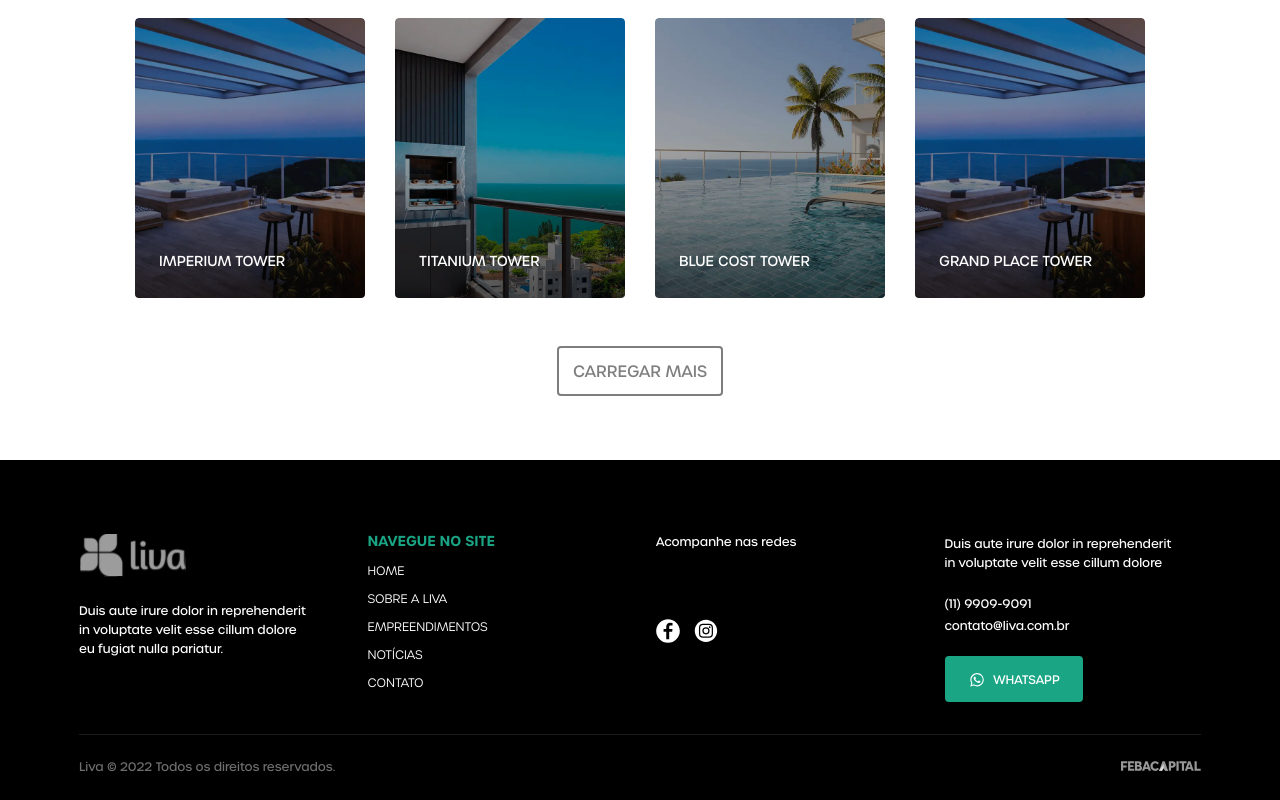
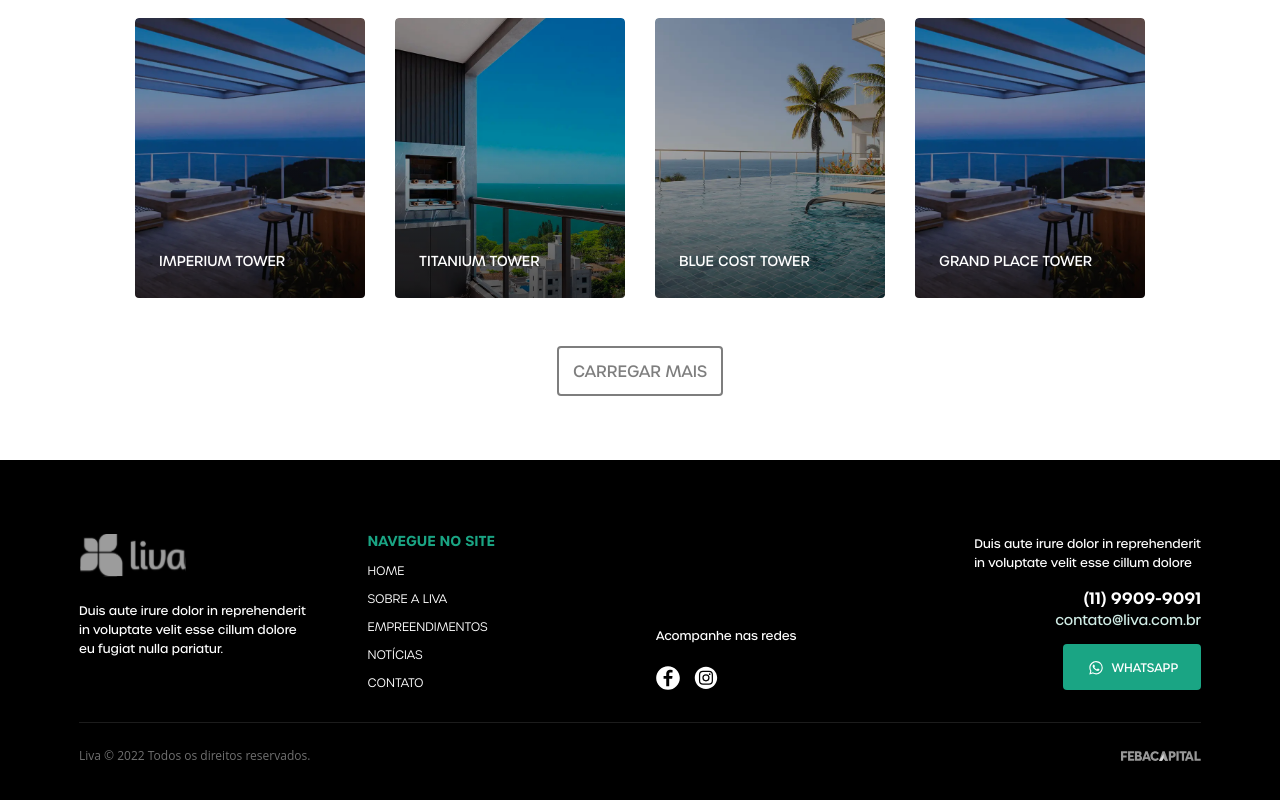
Before and after one commit to bwprado/febacapital, a Next.js app: page / in a window 1280 px wide. Shown: the part 3024-3824 px from the top of the page. Built offline with nearby package versions, Linux system fonts and the light colour scheme.

Commit message:
Refactor header and footer components to use SocialButtons instead of SocialLogin; update footer styles for improved layout and responsiveness, including grid adjustments and font enhancements.

```diff
--- a/components/footer/footer.module.css
+++ b/components/footer/footer.module.css
@@ -23,7 +23,8 @@
 
 .footerGrid {
   display: grid;
-  grid-template-columns: 1fr;
+  grid-template-columns: 1fr 1fr 1fr 1fr;
+  justify-content: center;
   gap: 32px;
   margin-bottom: 32px;
 }
@@ -40,9 +41,24 @@
   gap: 24px;
 }
 
+.footerSection:first-child {
+  align-items: start;
+}
+
+.footerSection:last-child {
+  align-items: end;
+  gap: 16px;
+}
+
+.footerSocialButtons {
+  height: fit-content;
+}
+
 .footerDescription {
   color: var(--footer-text);
-  font-size: calc(var(--font-size) - 2px);
+  font-size: var(--text-xs);
+  font-weight: 500;
+  font-style: medium;
   line-height: 1.6;
 }
 
@@ -77,19 +93,30 @@
 .footerContact {
   display: flex;
   flex-direction: column;
-  gap: 8px;
+  align-items: flex-end;
+  gap: 4px;
 }
 
 .footerContactInfo {
   color: var(--footer-text);
-  font-size: calc(var(--font-size) - 2px);
+  font-size: var(--text-md);
+  font-weight: 600;
+  font-style: bold;
+}
+
+.footerContactInfo[data-highlight='true'] {
+  font-weight: 500;
+  font-style: medium;
+  font-size: var(--text-sm);
+  color: var(--primary-muted);
 }
 
 .footerSocialSection {
   display: flex;
   flex-direction: column;
-  align-items: flex-start;
-  gap: 12px;
+  align-items: start;
+  justify-content: end;
+  gap: 24px;
 }
 
 .footerSocialTitle {
@@ -107,6 +134,11 @@
   flex-direction: column;
   justify-content: space-between;
   align-items: center;
+  font-family: 'Open Sans', sans-serif;
+  font-weight: 400;
+  font-style: normal;
+  font-size: 12px;
+  line-height: 17px;
   color: var(--typography-foreground-muted);
   gap: 8px;
 }
--- a/components/footer/index.tsx
+++ b/components/footer/index.tsx
@@ -1,5 +1,5 @@
 import Image from 'next/image'
-import SocialLogin from '../socials'
+import SocialButtons from '../socials'
 import WhatsAppButton from '../whatsapp-button'
 import styles from './footer.module.css'
 
@@ -33,10 +33,10 @@ export default function Footer({ menuItems }: { menuItems: string[] }) {
           </div>
 
           <div
-            className={`${styles.footerSocialSection} ${styles.footerSocialSectionDarkMode}`}
+            className={styles.footerSocialSection}
           >
             <p className={styles.footerSocialTitle}>Acompanhe nas redes</p>
-            <SocialLogin darkMode />
+            <SocialButtons darkMode className={styles.footerSocialButtons} />
           </div>
 
           <div className={styles.footerSection}>
@@ -47,7 +47,7 @@ export default function Footer({ menuItems }: { menuItems: string[] }) {
             </p>
             <div className={styles.footerContact}>
               <p className={styles.footerContactInfo}>(11) 9909-9091</p>
-              <p className={styles.footerContactInfo}>contato@liva.com.br</p>
+              <p className={styles.footerContactInfo} data-highlight="true">contato@liva.com.br</p>
             </div>
             <WhatsAppButton />
           </div>
--- a/components/header.tsx
+++ b/components/header.tsx
@@ -1,6 +1,6 @@
 import Image from 'next/image'
 import Menu from './menu'
-import SocialLogin from './socials'
+import SocialButtons from './socials'
 import WhatsAppButton from './whatsapp-button'
 
 export default function Header({ menuItems }: { menuItems: string[] }) {
@@ -14,7 +14,7 @@ export default function Header({ menuItems }: { menuItems: string[] }) {
         className="logo"
       />
       <Menu items={menuItems} />
-      <SocialLogin />
+      <SocialButtons />
       <WhatsAppButton />
     </header>
   )
--- a/components/socials/index.tsx
+++ b/components/socials/index.tsx
@@ -2,7 +2,7 @@ import Facebook from '../icons/facebook'
 import Instagram from '../icons/instagram'
 import styles from './socials.module.css'
 
-export default function SocialLogin({
+export default function SocialButtons({
   darkMode = false,
   className
 }: {
```
